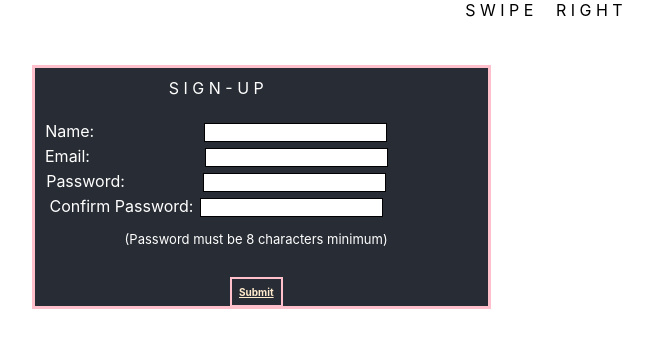
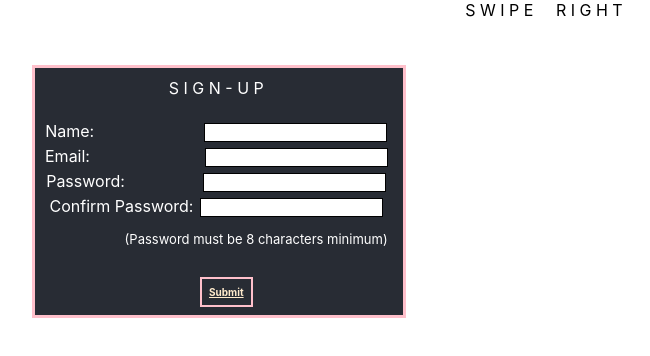
Before and after one commit to saracpena/PhotoApp, a React (Create React App) app: page /register in a window 1280 px wide. Shown: the top 356 px of the page, without its empty margins (96-746 px from the left). Built offline with nearby package versions, Linux system fonts and the light colour scheme.

Commit message:
Register css updated

```diff
--- a/src/pages/App/App.css
+++ b/src/pages/App/App.css
@@ -59,9 +59,10 @@ input{
 
 .form{
   justify-content: center;
-  position: fixed;
+  align-items: center;
+  position: absolute;
   color: white;
-  padding: 10px 100px 6px 10px;
+  padding: 10px 15px 15px 10px;
   margin: 25px 0 0 8em;
   border: solid pink 3px;
   background-color: #282c34;
@@ -73,8 +74,7 @@ p{
 }
 
 #submit{
-
-  margin: 0 0 50px 8em;
+  margin-left: 20px;
   padding: 7px;
   width: 45px;
   background-color:#282c34;
```
